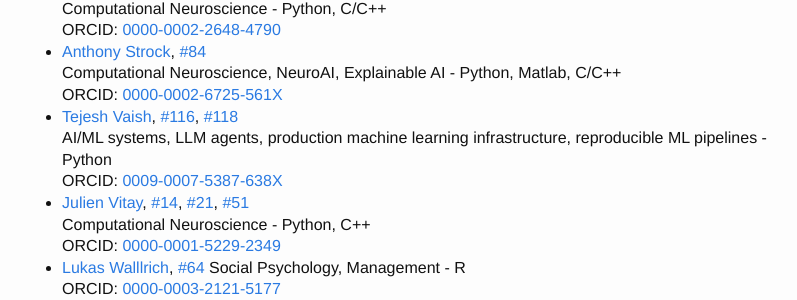
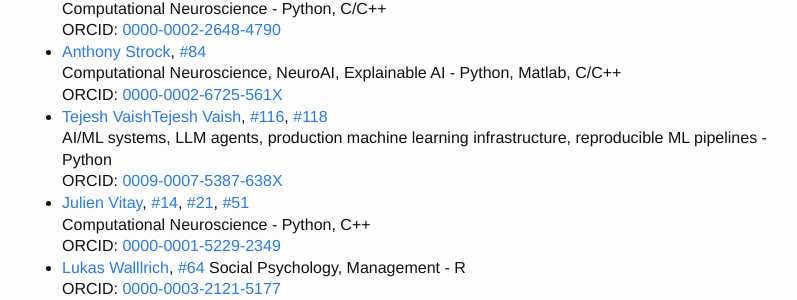
Before and after one commit to ReScience/rescience.github.io, a Jekyll site: the page built from 04-board.md, in a window 1280 px wide and 900 px high, scrolled down 2685 px. Shown: the part 152-452 px from the top of the window, without its empty margins (238-1035 px from the left). Built offline with Jekyll 4.4.1, drawn with Linux system fonts in a browser that asks for light colours; our own code applies the rules of GitHub Pages for plain Markdown files.

```diff
--- a/04-board.md
+++ b/04-board.md
@@ -166,7 +166,7 @@
   [#84](https://github.com/ReScience/submissions/issues/84)
   Computational Neuroscience, NeuroAI, Explainable AI - Python, Matlab, C/C++
   ORCID: [0000-0002-6725-561X](https://orcid.org/0000-0002-6725-561X)
-* [Tejesh Vaish](https://github.com/tridev-tej), [#116](https://github.com/ReScience/submissions/issues/116#issuecomment-6113505576), [#118](https://github.com/ReScience/submissions/issues/118#issuecomment-5276798475)
+* [Tejesh VaishTejesh Vaish](https://github.com/tridev-tej), [#116](https://github.com/ReScience/submissions/issues/116#issuecomment-6113505576), [#118](https://github.com/ReScience/submissions/issues/118#issuecomment-5276798475)
   AI/ML systems, LLM agents, production machine learning infrastructure, reproducible ML pipelines - Python
   ORCID: [0009-0007-5387-638X](https://orcid.org/0009-0007-5387-638X)
 * [Julien Vitay](https://github.com/vitay),
```
